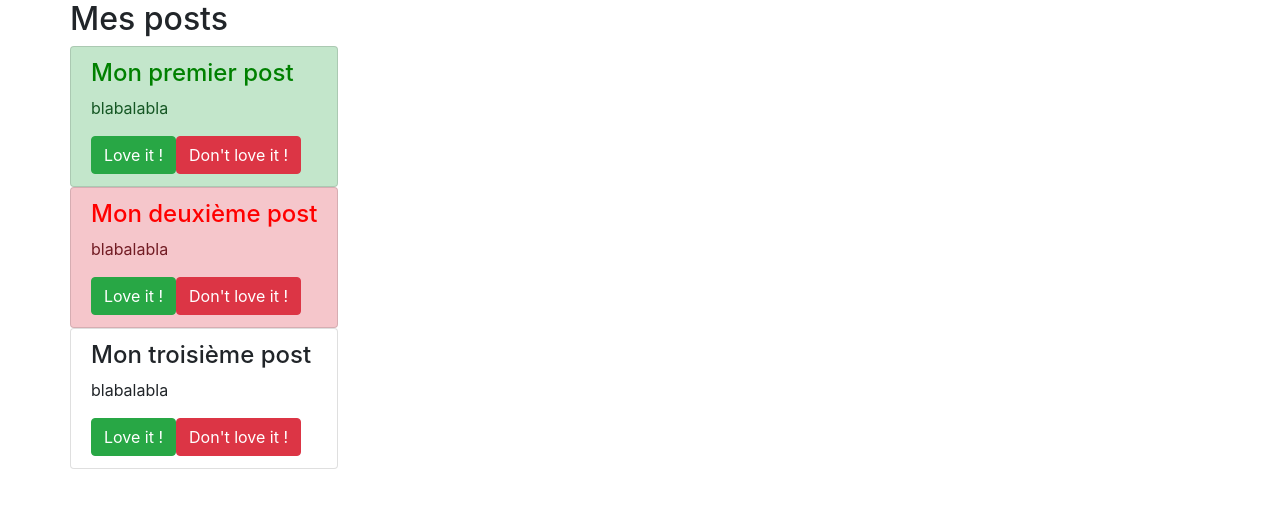
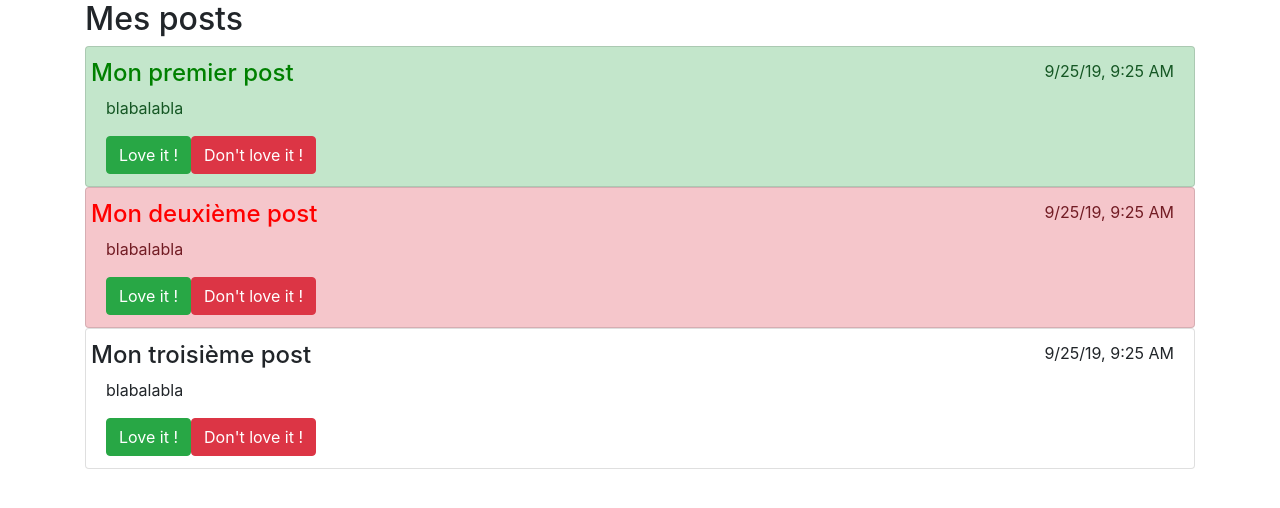
Before and after one commit to florianlassalle/angular-activite1, an Angular app: page / in a window 1280 px wide. Shown: the top 508 px of the page. Built offline with nearby package versions, Linux system fonts and the light colour scheme.

Commit message:
5 files modified, 1 added

```diff
--- a/src/app/app.component.html
+++ b/src/app/app.component.html
@@ -1,15 +1,9 @@
 <div class="container">
   <div class="row">
-    <div class="col-xs-12">
-      <h2>Mes posts</h2>
-      <ul class="list-group">
-        <app-post-list-item *ngFor="let post of posts"
-                      [postTitle]="post.title"
-                      [postContent]="post.content"
-                      [postDate]="post.creationDate"
-                      [likeCount]="post.likes"></app-post-list-item>
+    <div class="col-lg-12">
 
-      </ul>
+        <app-post-list [postList]= "posts"></app-post-list>
+
     </div>
   </div>
 </div>
--- a/src/app/app.component.ts
+++ b/src/app/app.component.ts
@@ -1,4 +1,5 @@
 import { Component } from '@angular/core';
+import {Post} from './post-list-item/post';
 
 @Component({
   selector: 'my-app',
@@ -10,24 +11,9 @@ export class AppComponent  {
 
 
    posts = [
-    {
-      title : 'Mon premier post',
-      content: "blabalabla",
-      likes: 10,
-      creationDate : new Date()
-    },
-    {
-      title : 'Mon deuxième post',
-      content: "blabalabla",
-      likes: -5,
-      creationDate : new Date()
-    },
-    {
-      title : 'Mon troisième post',
-      content: "blabalabla",
-      likes: 0,
-      creationDate : new Date()
-    }
+    new Post('Mon premier post', "blabalabla", 10 ),
+    new Post('Mon deuxième post', "blabalabla", -5 ),
+    new Post('Mon troisième post', "blabalabla", 0 )
   ];
 
 }
--- a/src/app/post-list-item/post-list-item.component.html
+++ b/src/app/post-list-item/post-list-item.component.html
@@ -1,11 +1,14 @@
-<li [ngClass]="{'list-group-item': true,
+<li  [ngClass]="{'list-group-item': true,
                 'list-group-item-success': getColor() === 'green' ,
                 'list-group-item-danger': getColor() === 'red'}">
-	<h4 [ngStyle]="{color: getColor()}">{{ postTitle }}</h4>
+  <div class="row">
+	  <h4 [ngStyle]="{color: getColor()}">{{ postTitle }}</h4>
+    <div class="col text-right">{{ postDate | date: 'short' }}</div>
+   </div>
 	<p> {{ postContent }} </p>
 	<button class="btn btn-success"
           (click)="onLike()"> Love it ! </button>
   <button class="btn btn-danger"
-          (click)="onDisLike()"> Don't love it ! </button>
+          (click)="onDislike()"> Don't love it ! </button>
 
 </li>
--- /dev/null
+++ b/src/app/post-list-item/post.ts
@@ -0,0 +1,16 @@
+export class Post {
+
+  title : string;
+  content: string;
+  likes: number;
+  creationDate : Date;
+
+  constructor(title: string, content: string, likes: number){
+
+    this.title = title;
+    this.content = content;
+    this.likes = likes;
+    this.creationDate = new Date();
+
+  }
+}
--- a/src/app/post-list/post-list.component.html
+++ b/src/app/post-list/post-list.component.html
@@ -1 +1,9 @@
-<li ></li>
+<h2>Mes posts</h2>
+  <ul class="list-group">
+    <app-post-list-item *ngFor="let post of postList"
+                      [postTitle]="post.title"
+                      [postContent]="post.content"
+                      [postDate]="post.creationDate"
+                      [likeCount]="post.likes">
+    </app-post-list-item>
+  </ul>
--- a/src/app/post-list/post-list.component.ts
+++ b/src/app/post-list/post-list.component.ts
@@ -1,4 +1,4 @@
-import { Component, OnInit } from '@angular/core';
+import { Component, OnInit, Input } from '@angular/core';
 
 @Component({
   selector: 'app-post-list',
@@ -7,6 +7,8 @@ import { Component, OnInit } from '@angular/core';
 })
 export class PostListComponent implements OnInit {
 
+  @Input() postList;
+
   constructor() { }
 
   ngOnInit() {
```
